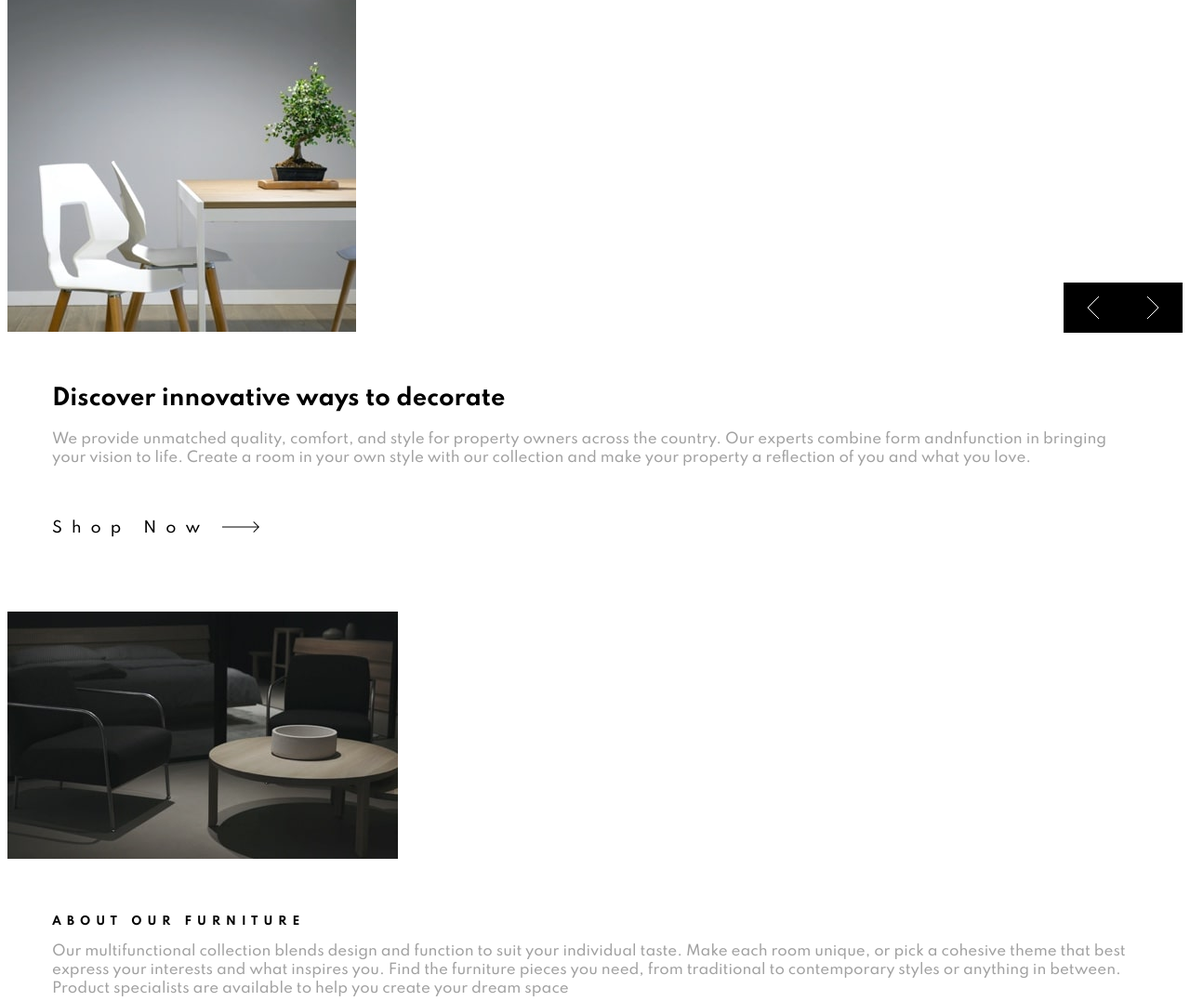
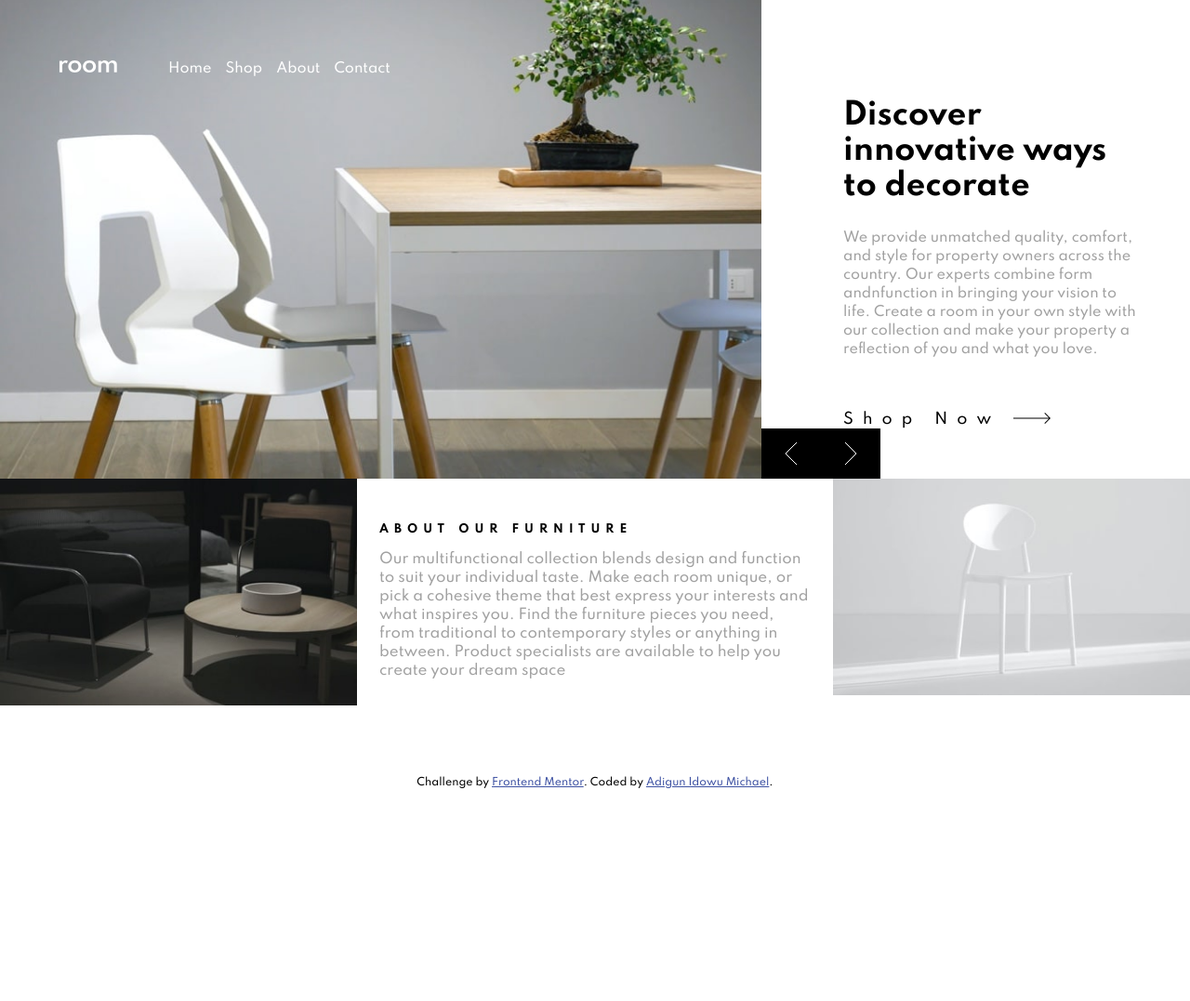
Before and after one commit to michael-2509/room-homepage-master, a plain HTML site: page index.html in a window 1280 px wide. Shown: the top 1077 px of the page at 93% size. After the commit the page ends 849 px from the top, so only its background shows below. Drawn offline with Linux system fonts and the light colour scheme.

Commit message:
desktop view responsivness

```diff
--- a/index.html
+++ b/index.html
@@ -37,8 +37,11 @@
   </header>
 
   <section class="one slides">
+    <div class="row">
+
    <div class="image-container">
-    <img class="slideOne" src="./images/mobile-image-hero-1.jpg" alt="">
+    <img class="mob_image" src="./images/mobile-image-hero-1.jpg" alt="">
+    <img class="desc_image" src="./images/desktop-image-hero-1.jpg" alt="">
    </div>
 
    <div class="direction-container">
@@ -55,10 +58,15 @@
    </p>
    <a href="">Shop Now <img src="./images/icon-arrow.svg" alt=""></a>
   </div>
+    </div>
   </section>
 
   <section class="two slides">
-     <img class="slideTwo" src="./images/mobile-image-hero-2.jpg" alt="">
+   <div class="row">
+    <div class="image-container">
+      <img class="mob_image"src="./images/mobile-image-hero-2.jpg" alt="">
+      <img class="desc_image" src="./images/desktop-image-hero-2.jpg" alt="">
+     </div>
 
       <div class="direction-container">
        <img class="left"  onclick="prev()"  src="./images/icon-angle-left.svg" alt="">
@@ -74,10 +82,16 @@
          </p>
          <a href="">Shop Now <img src="./images/icon-arrow.svg" alt=""></a>
        </div>
+   </div>
   </section>
 
   <section class="three slides">
-    <img class="slideThree" src="./images/mobile-image-hero-3.jpg" alt="">
+       <div class="row">
+
+    <div class="image-container">
+      <img class="mob_image" src="./images/mobile-image-hero-3.jpg" alt="">
+      <img class="desc_image" src="./images/desktop-image-hero-3.jpg" alt="">
+      </div>
 
       <div class="direction-container">
         <img class="left" onclick="prev()" src="./images/icon-angle-left.svg" alt="">
@@ -93,14 +107,13 @@
         </p>
         <a href="">Shop Now <img src="./images/icon-arrow.svg" alt=""></a>
       </div>
+       </div>
   </section>
 
-  <section class="four">
-    <img src="./images/image-about-dark.jpg" alt="">
-  </section>
+  <section class="about_furniture ">
+    <img class="four fur_image" src="./images/image-about-dark.jpg" alt="">
 
-  <section class="five slides">
-    <div class="allSlide">
+    <div class="allSlide fur_content">
       <h1>About our furniture</h1>
       <p>
         Our multifunctional collection blends design and function to suit your individual taste.
@@ -109,15 +122,14 @@
         or anything in between. Product specialists are available to help you create your dream space
       </p>
     </div>
+
+    <img class="six fur_image" src="./images/image-about-light.jpg" alt="">
   </section>
 
-  <section class="six">
-    <img src="./images/image-about-light.jpg" alt="">
-  </section>
 
   <div class="attribution">
     Challenge by <a href="https://www.frontendmentor.io?ref=challenge" target="_blank">Frontend Mentor</a>.
-    Coded by <a href="#">Your Name Here</a>.
+    Coded by <a href="#">Adigun Idowu Michael</a>.
   </div>
 
   <script src="script.js"></script>
--- a/main.css
+++ b/main.css
@@ -13,6 +13,8 @@
 body {
     /* background-color: rgb(67, 67, 15); */
     font-family: 'spartan', sans-serif;
+    margin: 0;
+   width: 100vw;
 
 }
 
@@ -30,14 +32,6 @@ p {
 
 }
 
-a {
-    color: var(--Black);
-    font-family: 'spartan', sans-serif;
-    font-weight: 500;
-    letter-spacing: 10px;
-    text-decoration: none;
-    /* margin-top: 3rem; */
-}
 
 header {
     z-index: 10;
@@ -102,8 +96,9 @@ header {
     margin-left: 15px;
 }
 
-.slides{
-    width: 100%;
+
+.slides .image-container .desc_image {
+    display: none;
 }
 
 .slides .direction-container {
@@ -128,8 +123,17 @@ header {
     padding-right: 3rem;
 }
 
+.slides .allSlide a {
+    color: var(--Black);
+    font-family: 'spartan', sans-serif;
+    font-weight: 500;
+    letter-spacing: 10px;
+    text-decoration: none;
+    /* margin-top: 3rem; */
+}
+
+
 .one  {
-    /* display: none; */
    margin-top: -70px;
 }
 
@@ -149,10 +153,145 @@ header {
 
 .four {
     padding-top: 5rem;
+
 }
 
-.five .allSlide h1 {
+.about_furniture .allSlide h1 {
     font-size: 12px;
     letter-spacing: 6px;
     text-transform: uppercase;
+    padding-left: 3rem;
+    padding-right: 3rem;
 }
+
+.about_furniture .allSlide p {
+    padding-left: 3rem;
+    padding-right: 3rem;
+}
+
+
+
+@media screen and (min-width:760px){
+    body {
+        /* background-color: yellow; */
+        max-width: 100%;
+
+    }
+
+    .flex {
+        justify-content: flex-start ;
+        margin-left: 4rem;
+        margin-top: 2rem;
+    }
+
+    .flex .hamburger {
+        display: none;
+    }
+
+    .flex .navs {
+        display: flex;
+        color: var(--White);
+        font-weight: 500;
+        font-size: 0.9rem;
+    }
+
+    .flex .navs ul li {
+        cursor: pointer;
+    }
+
+   .slides .row {
+       display: flex;
+       align-items: center;
+       margin-top: -123px;
+   }
+
+   .slides .allSlide {
+       padding: 0;
+       margin: 0 auto;
+       margin-left: -2.5rem;
+       margin-right:3rem ;
+   }
+
+    .slides .image-container .mob_image {
+        display: none;
+    }
+
+    .slides .image-container .desc_image {
+        display: flex;
+        width: 819px;
+    }
+
+    .slides .direction-container {
+        margin-top: 465px;
+        cursor: pointer;
+    }
+
+    .slides .direction-container .left:hover {
+        background-color: var(--Dark-Gray);
+    }
+
+
+    .slides .direction-container .right:hover {
+        background-color: var(--Dark-Gray);
+    }
+
+
+
+    .slides .allSlide h1 {
+        font-size: 2rem;
+    }
+
+    .slides .allSlide p {
+        font-size: 0.9rem;
+    }
+
+
+.slides .allSlide a:hover {
+   color: var(--Dark-Gray);
+}
+
+
+.slides .allSlide a img:hover {
+    color: var(--Dark-Gray);
+ }
+
+    .two {
+        display: none;
+    }
+
+    .three{
+        display: none;
+    }
+
+
+
+
+
+    .about_furniture {
+        display: flex;
+        align-items: flex-start;
+    }
+
+    .about_furniture .fur_image {
+        width: 30%;
+    }
+
+    .about_furniture .allSlide {
+        margin: 3rem 1.5rem;
+    }
+    .about_furniture .allSlide h1 {
+        margin-top: 0;
+        padding: 0;
+
+    }
+
+    .about_furniture .allSlide p {
+        padding: 0;
+    }
+
+
+   .four {
+       padding-top: 0;
+
+   }
+}
```
Lines whose indentation alone changed are shown as unchanged.
